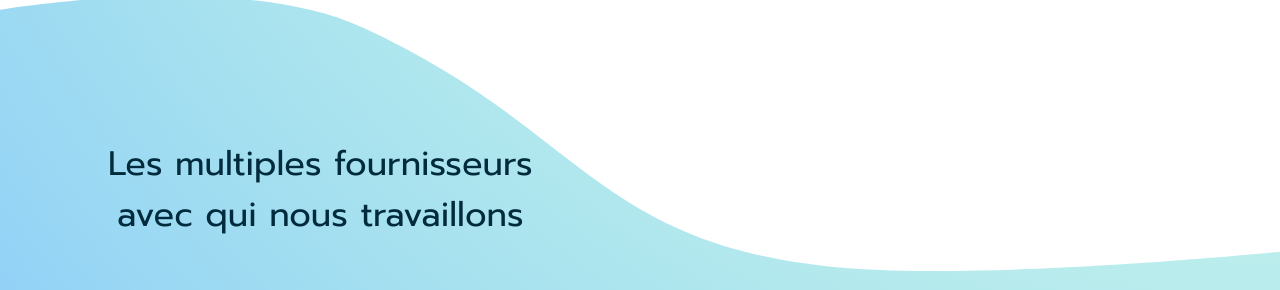
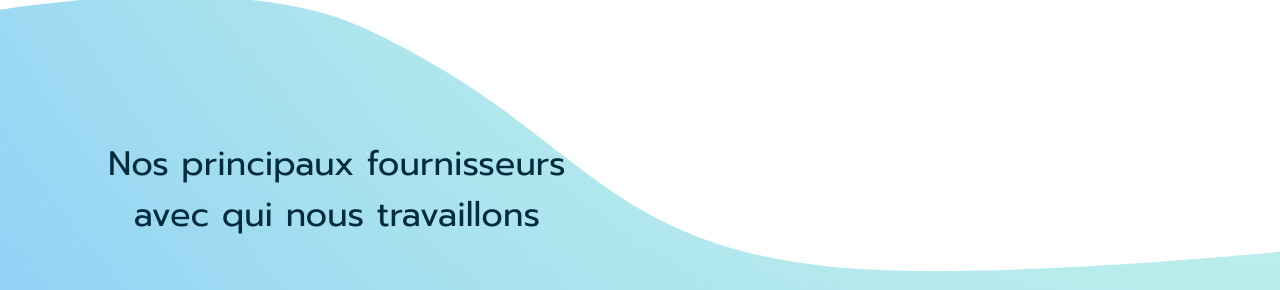
Before and after one commit to Colarionctueux/GTI, a SvelteKit app: page / in a window 1280 px wide. Shown: the part 2724-3014 px from the top of the page. Built offline with nearby package versions, Linux system fonts and the light colour scheme.

Commit message:
fournissuers

```diff
--- a/src/routes/+page.svelte
+++ b/src/routes/+page.svelte
@@ -84,7 +84,7 @@
   </section>
   <section id="fournisseurs">
     <h2>
-      Les multiples fournisseurs<br />
+      Nos principaux fournisseurs<br />
       avec qui nous travaillons
     </h2>
   </section>
```
